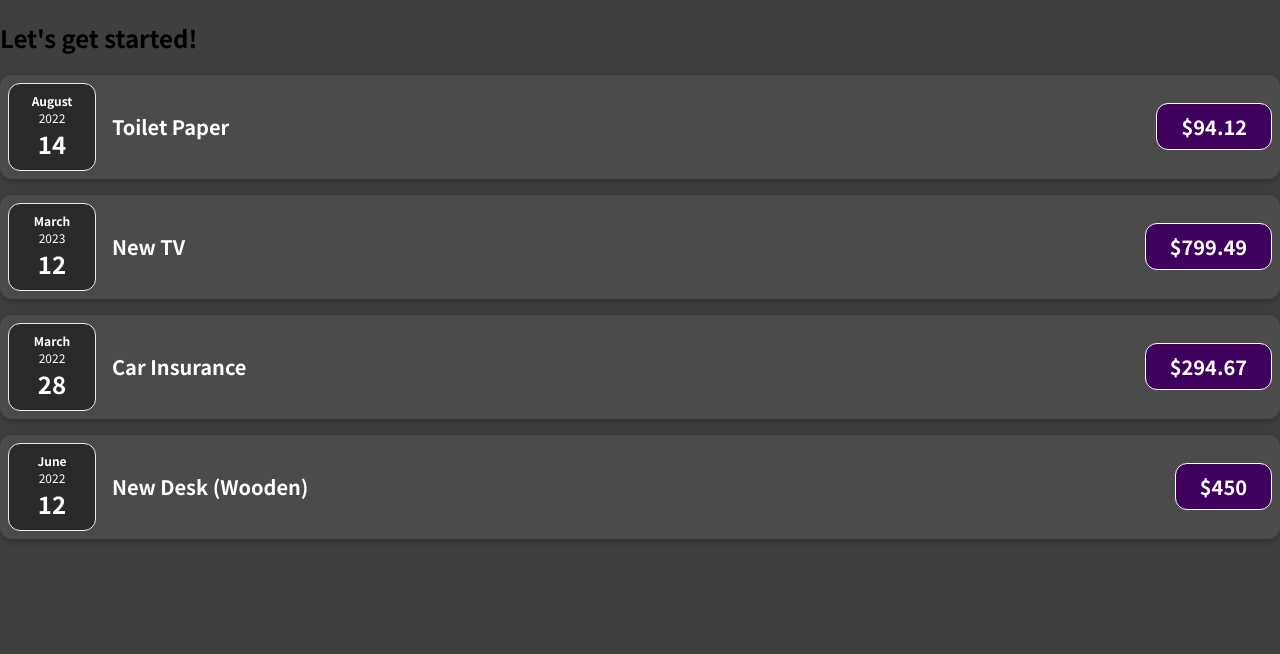
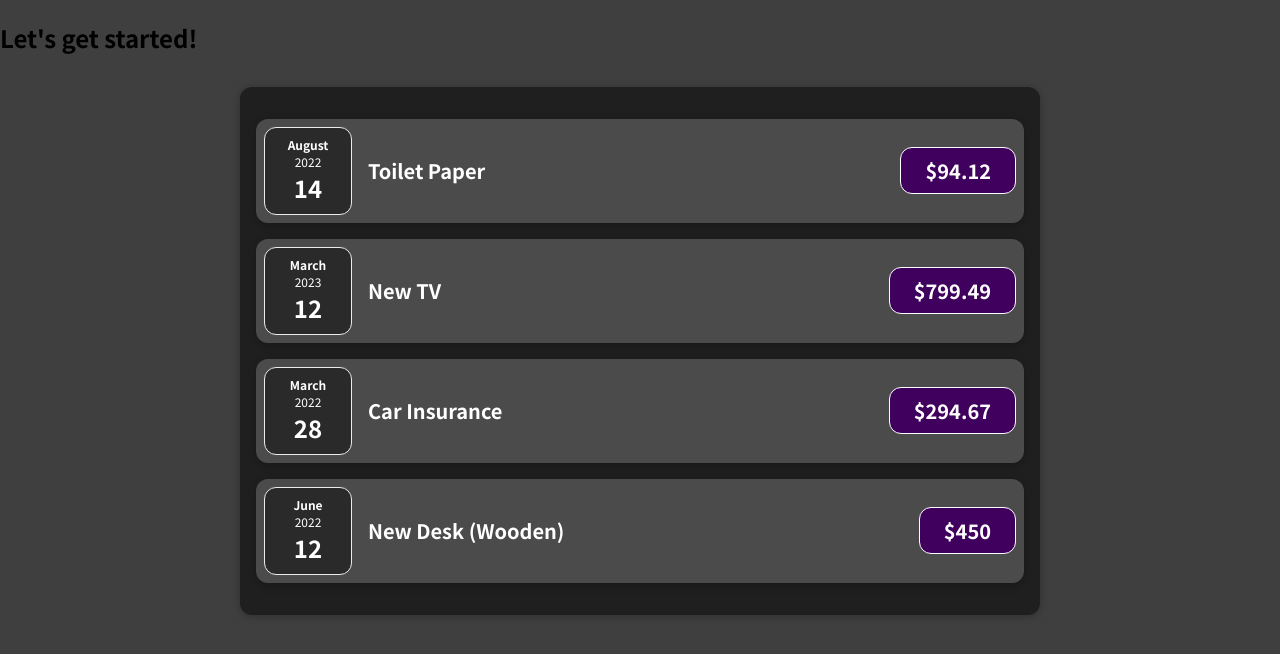
Before and after one commit to HYBEN09/udemy-react, a React (Create React App) app: page / in a window 1280 px wide. Shown: the top 654 px of the page. Built offline with nearby package versions, Linux system fonts and the light colour scheme.

Commit message:
컴포넌트 분리 - Expenses component

```diff
--- a/src/App.jsx
+++ b/src/App.jsx
@@ -1,4 +1,4 @@
-import { ExpenseItem } from "./components/ExpenseItem";
+import { Expenses } from "./components/Expenses";
 
 function App() {
   const expenses = [
@@ -26,26 +26,7 @@
   return (
     <div>
       <h2>Let's get started!</h2>
-      <ExpenseItem
-        title={expenses[0].title}
-        amount={expenses[0].amount}
-        date={expenses[0].date}
-      />
-      <ExpenseItem
-        title={expenses[1].title}
-        amount={expenses[1].amount}
-        date={expenses[1].date}
-      />
-      <ExpenseItem
-        title={expenses[2].title}
-        amount={expenses[2].amount}
-        date={expenses[2].date}
-      />
-      <ExpenseItem
-        title={expenses[3].title}
-        amount={expenses[3].amount}
-        date={expenses[3].date}
-      />
+      <Expenses items={expenses} />
     </div>
   );
 }
--- /dev/null
+++ b/src/components/Expenses.css
@@ -0,0 +1,9 @@
+.expenses {
+  padding: 1rem;
+  background-color: rgb(31, 31, 31);
+  margin: 2rem auto;
+  width: 50rem;
+  max-width: 95%;
+  border-radius: 12px;
+  box-shadow: 0 1px 8px rgba(0, 0, 0, 0.25);
+}
--- /dev/null
+++ b/src/components/Expenses.jsx
@@ -0,0 +1,29 @@
+import { ExpenseItem } from "./ExpenseItem";
+import "./Expenses.css";
+
+export function Expenses({ items }) {
+  return (
+    <div className="expenses">
+      <ExpenseItem
+        title={items[0].title}
+        amount={items[0].amount}
+        date={items[0].date}
+      />
+      <ExpenseItem
+        title={items[1].title}
+        amount={items[1].amount}
+        date={items[1].date}
+      />
+      <ExpenseItem
+        title={items[2].title}
+        amount={items[2].amount}
+        date={items[2].date}
+      />
+      <ExpenseItem
+        title={items[3].title}
+        amount={items[3].amount}
+        date={items[3].date}
+      />
+    </div>
+  );
+}
```
